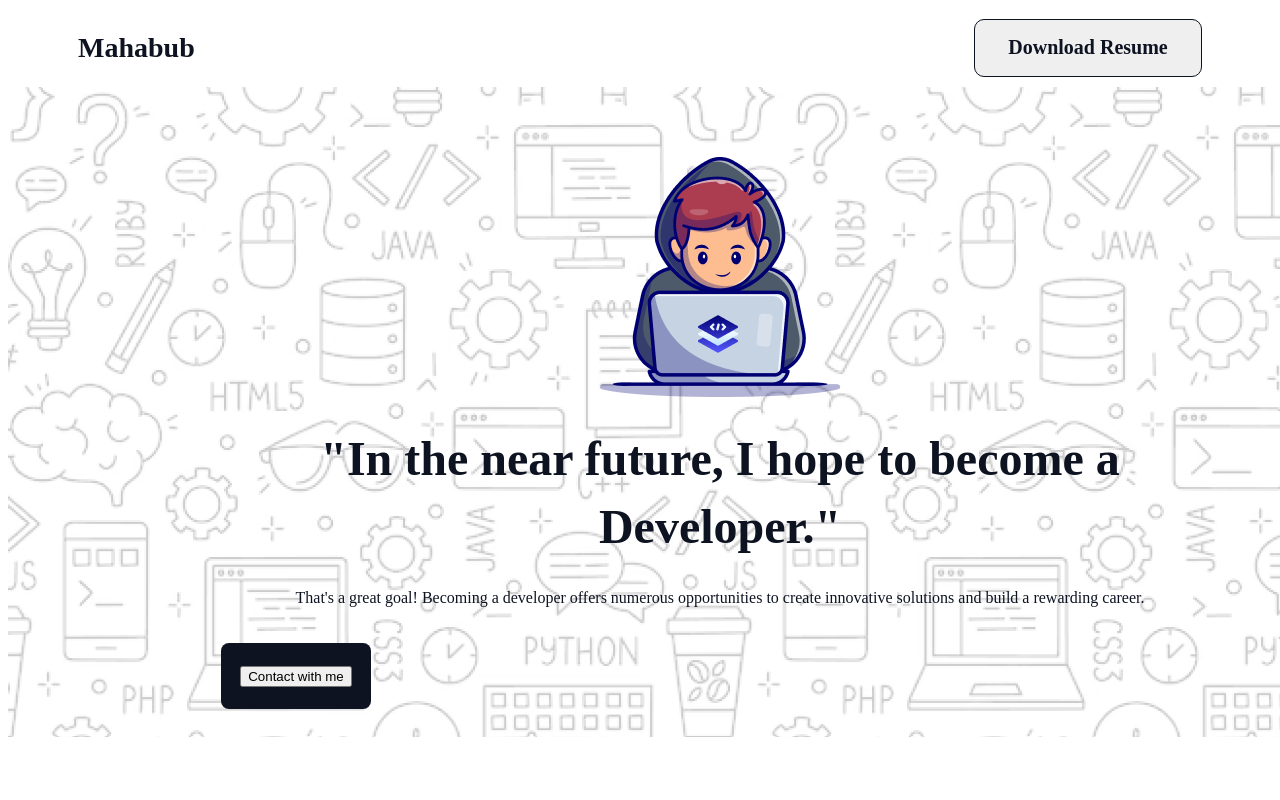
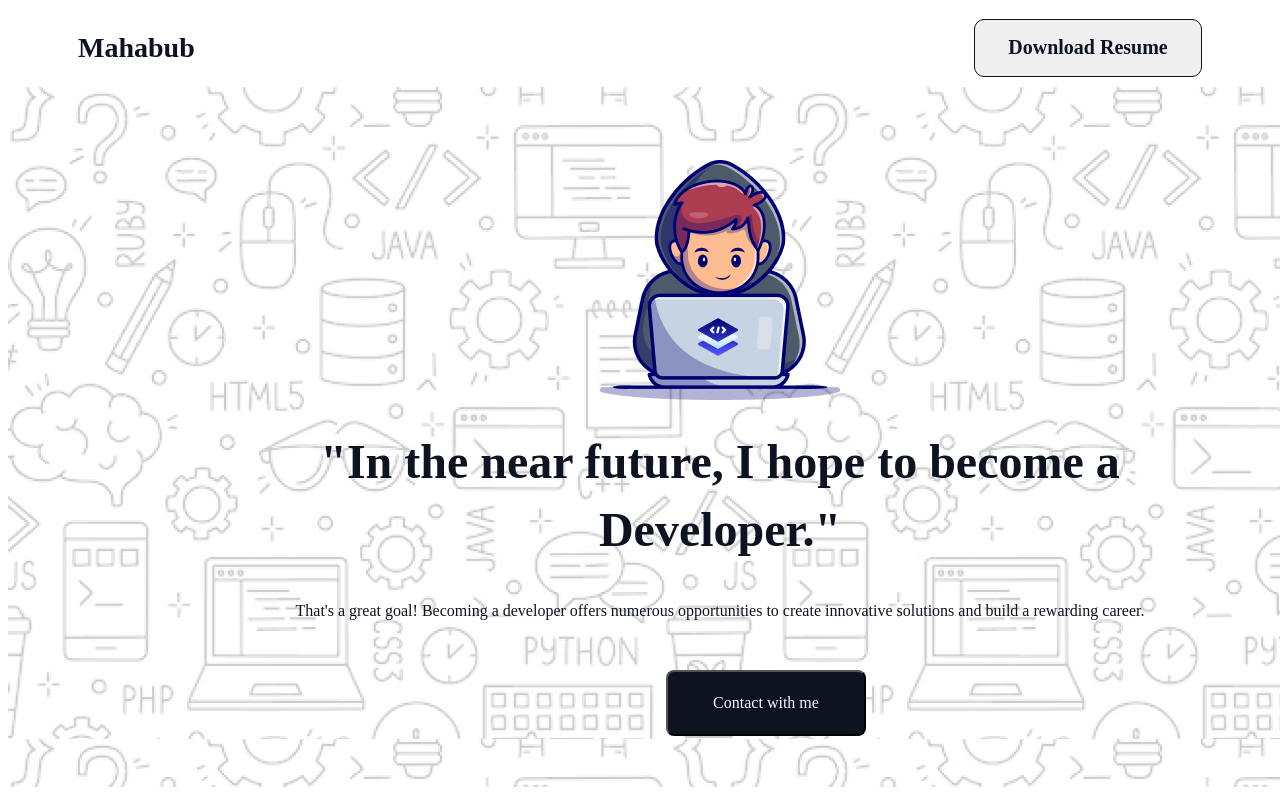
Before and after one commit to Mahabub2030/Assignment-01, a plain HTML site: page index.html in a window 1280 px wide. Shown: the top 800 px of the page. Drawn offline with Linux system fonts and the light colour scheme; a web font is replaced by a local one.

Commit message:
banner section done

```diff
--- a/index.html
+++ b/index.html
@@ -25,9 +25,8 @@
                         <div class="banner-content">
                                 <h1 class="banner-title">"In the near future, I hope to become a Developer."</h1>
                                 <p class="banner-subtitle">That's a great goal! Becoming a developer offers numerous opportunities to create innovative solutions and build a rewarding career.</p>
-                                <div class="btn">
-                                        <button>Contact with me</button>
-                                </div>
+
+                                        <button class="btn"><a href="">Contact with me</a></button>
                         </div>
 
                 </section>
--- a/style/style.css
+++ b/style/style.css
@@ -38,13 +38,14 @@ nav {
         line-height: 23px;
         letter-spacing: 0%;
         text-align: center;
+        cursor: pointer;
 
 }
 
 header {
         background-image: url(/assets/Hero-bg.png);
         width: 1510px;
-        height: 650px;
+        height: 700px;
 }
 
 .bannaer-section {
@@ -95,24 +96,38 @@ header {
         font-family: Azeret Mono;
         font-size: 16px;
         font-weight: 400;
-        line-height: 26px;
+        line-height: 46px;
         letter-spacing: 0%;
         text-align: center;
 }
 
+.bannaer-section {
+        justify-content: center;
+}
+
+.bannaer-section .btn {
+        margin-left: 445px;
+        letter-spacing: 0%;
+
+}
+
 .btn {
         /* Frame 2 */
-        width: 150px;
+        width: 200px;
         height: 66px;
-        display: flex;
+        border-radius: 8px;
+        background: rgb(13, 19, 33);
+        color: rgb(255, 255, 255);
+        font-family: Azeret Mono;
+        margin-top: 20px;
+
+
+}
+
+.btn a {
+        color: aliceblue;
+        font-size: 1rem;
+        text-align: center;
+        text-decoration: none;
         align-items: center;
-
-        /* Inside Auto Layout */
-        flex: none;
-        flex-grow: 0;
-        margin: 32px 0px;
-        border-radius: 8px;
-        justify-content: center;
-
-        background: rgb(13, 19, 33);
 }
```
